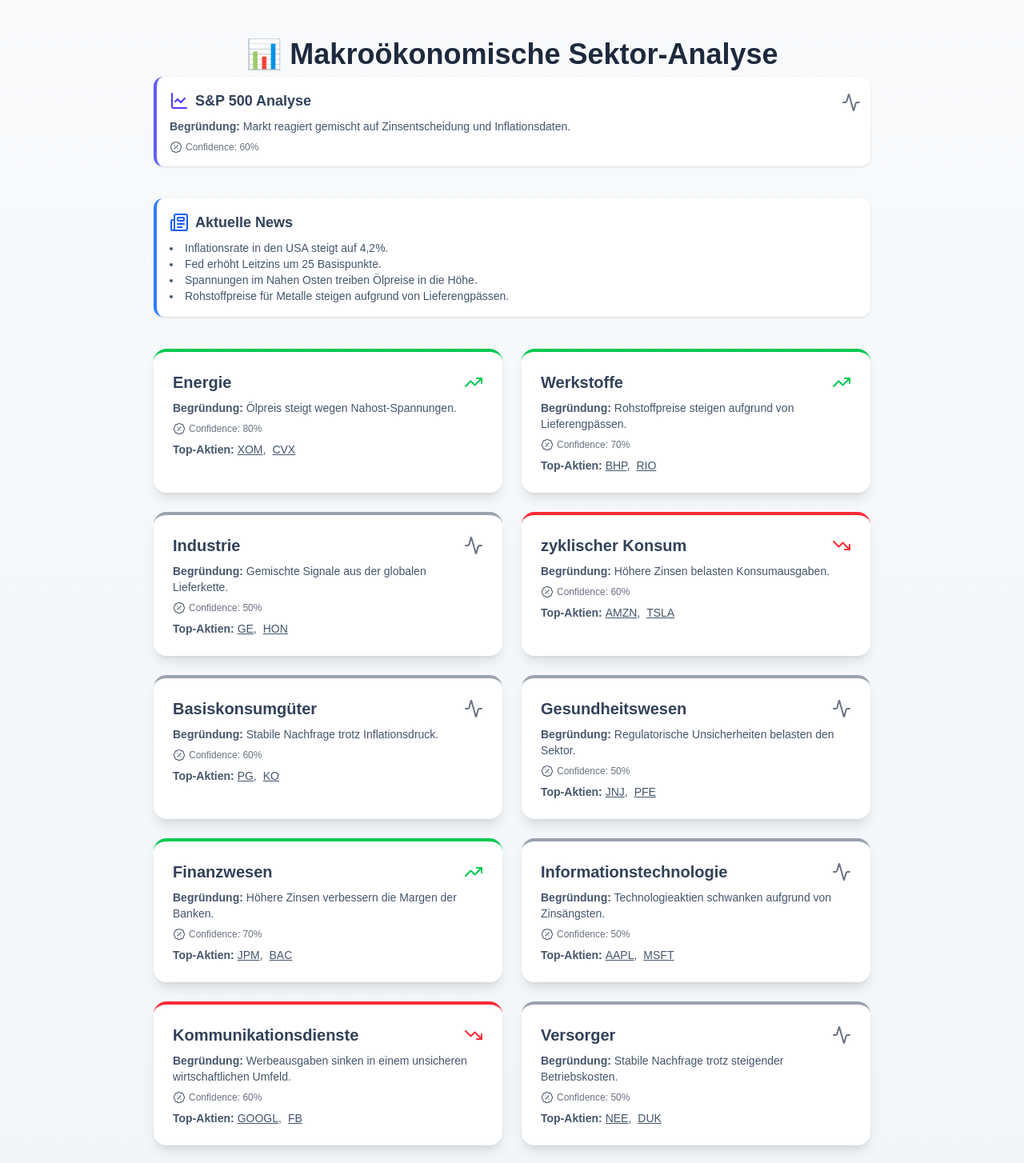
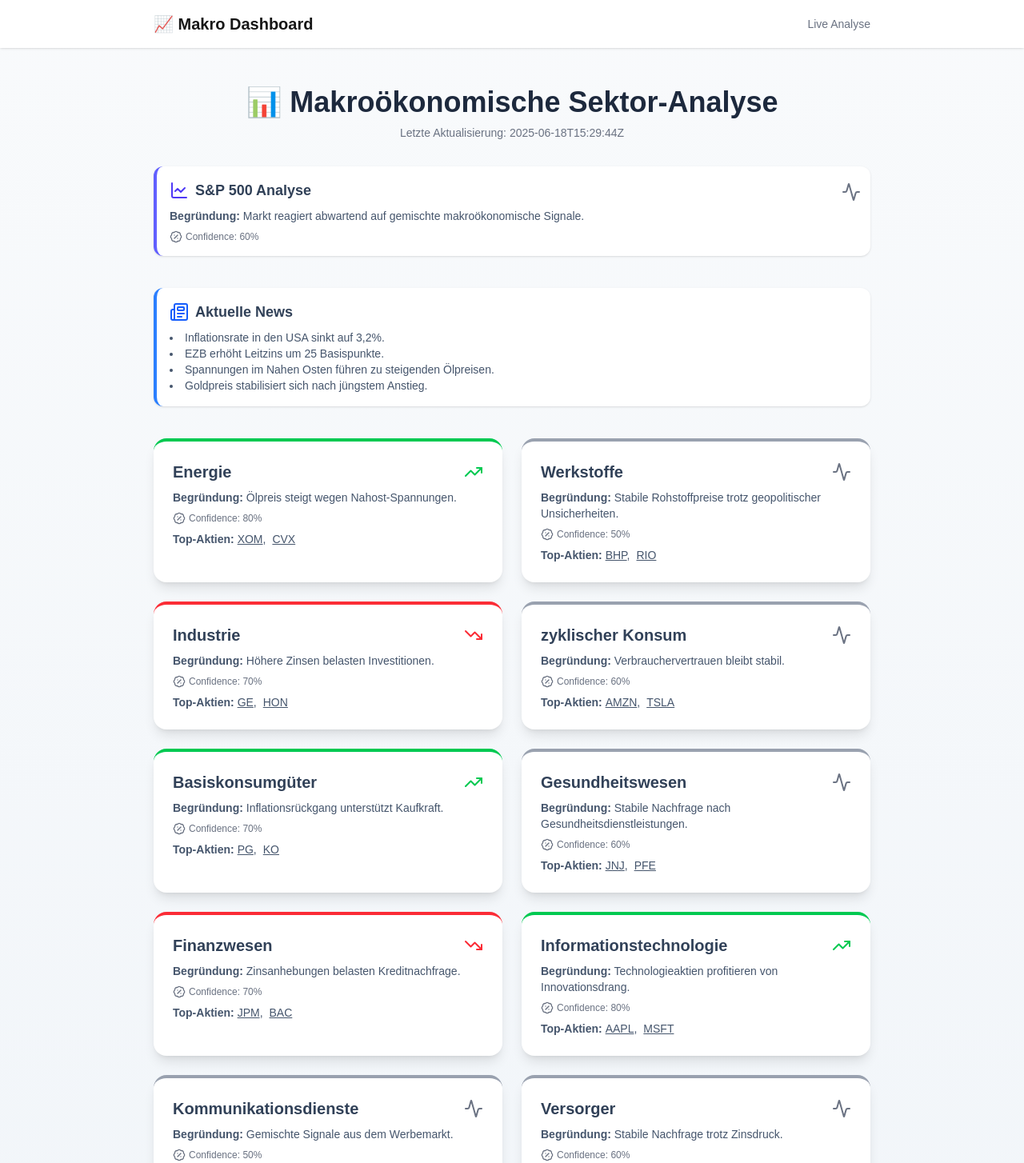
Before and after one commit to bjeschke/finance-app, a Next.js app: page / in a window 1280 px wide. Shown: the top 1454 px of the page at 80% size. Built offline with nearby package versions, Linux system fonts and the light colour scheme.

Commit message:
add header & footer

```diff
--- a/data/latest.json
+++ b/data/latest.json
@@ -1,13 +1,14 @@
 {
+  "timestamp": "2025-06-18T15:29:44Z",
   "news": [
-    "Inflationsrate in den USA steigt auf 4,2%.",
-    "Fed erhöht Leitzins um 25 Basispunkte.",
-    "Spannungen im Nahen Osten treiben Ölpreise in die Höhe.",
-    "Rohstoffpreise für Metalle steigen aufgrund von Lieferengpässen."
+    "Inflationsrate in den USA sinkt auf 3,2%.",
+    "EZB erhöht Leitzins um 25 Basispunkte.",
+    "Spannungen im Nahen Osten führen zu steigenden Ölpreisen.",
+    "Goldpreis stabilisiert sich nach jüngstem Anstieg."
   ],
   "sp500": {
     "trend": "neutral",
-    "reason": "Markt reagiert gemischt auf Zinsentscheidung und Inflationsdaten.",
+    "reason": "Markt reagiert abwartend auf gemischte makroökonomische Signale.",
     "confidence": 0.6
   },
   "sectors": [
@@ -29,9 +30,9 @@
     },
     {
       "sector": "Werkstoffe",
-      "trend": "bullish",
-      "reason": "Rohstoffpreise steigen aufgrund von Lieferengpässen.",
-      "confidence": 0.7,
+      "trend": "neutral",
+      "reason": "Stabile Rohstoffpreise trotz geopolitischer Unsicherheiten.",
+      "confidence": 0.5,
       "top_stocks": [
         {
           "ticker": "BHP",
@@ -45,9 +46,9 @@
     },
     {
       "sector": "Industrie",
-      "trend": "neutral",
-      "reason": "Gemischte Signale aus der globalen Lieferkette.",
-      "confidence": 0.5,
+      "trend": "bearish",
+      "reason": "Höhere Zinsen belasten Investitionen.",
+      "confidence": 0.7,
       "top_stocks": [
         {
           "ticker": "GE",
@@ -61,8 +62,8 @@
     },
     {
       "sector": "zyklischer Konsum",
-      "trend": "bearish",
-      "reason": "Höhere Zinsen belasten Konsumausgaben.",
+      "trend": "neutral",
+      "reason": "Verbrauchervertrauen bleibt stabil.",
       "confidence": 0.6,
       "top_stocks": [
         {
@@ -77,9 +78,9 @@
     },
     {
       "sector": "Basiskonsumgüter",
-      "trend": "neutral",
-      "reason": "Stabile Nachfrage trotz Inflationsdruck.",
-      "confidence": 0.6,
+      "trend": "bullish",
+      "reason": "Inflationsrückgang unterstützt Kaufkraft.",
+      "confidence": 0.7,
       "top_stocks": [
         {
           "ticker": "PG",
@@ -94,8 +95,8 @@
     {
       "sector": "Gesundheitswesen",
       "trend": "neutral",
-      "reason": "Regulatorische Unsicherheiten belasten den Sektor.",
-      "confidence": 0.5,
+      "reason": "Stabile Nachfrage nach Gesundheitsdienstleistungen.",
+      "confidence": 0.6,
       "top_stocks": [
         {
           "ticker": "JNJ",
@@ -109,8 +110,8 @@
     },
     {
       "sector": "Finanzwesen",
-      "trend": "bullish",
-      "reason": "Höhere Zinsen verbessern die Margen der Banken.",
+      "trend": "bearish",
+      "reason": "Zinsanhebungen belasten Kreditnachfrage.",
       "confidence": 0.7,
       "top_stocks": [
         {
@@ -125,9 +126,9 @@
     },
     {
       "sector": "Informationstechnologie",
-      "trend": "neutral",
-      "reason": "Technologieaktien schwanken aufgrund von Zinsängsten.",
-      "confidence": 0.5,
+      "trend": "bullish",
+      "reason": "Technologieaktien profitieren von Innovationsdrang.",
+      "confidence": 0.8,
       "top_stocks": [
         {
           "ticker": "AAPL",
@@ -141,9 +142,9 @@
     },
     {
       "sector": "Kommunikationsdienste",
-      "trend": "bearish",
-      "reason": "Werbeausgaben sinken in einem unsicheren wirtschaftlichen Umfeld.",
-      "confidence": 0.6,
+      "trend": "neutral",
+      "reason": "Gemischte Signale aus dem Werbemarkt.",
+      "confidence": 0.5,
       "top_stocks": [
         {
           "ticker": "GOOGL",
@@ -158,8 +159,8 @@
     {
       "sector": "Versorger",
       "trend": "neutral",
-      "reason": "Stabile Nachfrage trotz steigender Betriebskosten.",
-      "confidence": 0.5,
+      "reason": "Stabile Nachfrage trotz Zinsdruck.",
+      "confidence": 0.6,
       "top_stocks": [
         {
           "ticker": "NEE",
@@ -174,7 +175,7 @@
     {
       "sector": "Immobilien",
       "trend": "bearish",
-      "reason": "Steigende Zinsen belasten den Immobilienmarkt.",
+      "reason": "Steigende Zinsen belasten Immobilienfinanzierung.",
       "confidence": 0.7,
       "top_stocks": [
         {
--- /dev/null
+++ b/src/app/components/Footer.tsx
@@ -0,0 +1,9 @@
+export default function Footer() {
+    return (
+        <footer className="bg-white shadow-inner p-4 mt-12">
+            <div className="max-w-4xl mx-auto text-center text-xs text-gray-500">
+                © {new Date().getFullYear()} Makro Sektor Dashboard
+            </div>
+        </footer>
+    );
+}
--- /dev/null
+++ b/src/app/components/Header.tsx
@@ -0,0 +1,10 @@
+export default function Header() {
+    return (
+        <header className="bg-white shadow p-4 sticky top-0 z-50">
+            <div className="max-w-4xl mx-auto flex justify-between items-center">
+                <h1 className="text-xl font-bold">📈 Makro Dashboard</h1>
+                <span className="text-sm text-gray-500">Live Analyse</span>
+            </div>
+        </header>
+    );
+}
--- a/src/app/layout.tsx
+++ b/src/app/layout.tsx
@@ -2,6 +2,8 @@ import type { Metadata } from "next";
 import { Geist, Geist_Mono } from "next/font/google";
 import "./globals.css";
 import React from "react";
+import Header from "@/app/components/Header";
+import Footer from "@/app/components/Footer";
 
 const geistSans = Geist({
   variable: "--font-geist-sans",
@@ -24,12 +26,12 @@ export default function RootLayout({
   children: React.ReactNode;
 }>) {
   return (
-    <html lang="en">
-      <body
-        className={`${geistSans.variable} ${geistMono.variable} antialiased`}
-      >
+      <html lang="de" className={`${geistSans.variable} ${geistMono.variable}`}>
+      <body className="bg-slate-50 text-slate-800 antialiased font-sans flex flex-col min-h-screen">
+      <Header />
         {children}
+      <Footer />
       </body>
-    </html>
+      </html>
   );
 }
--- a/src/app/page.tsx
+++ b/src/app/page.tsx
@@ -1,6 +1,8 @@
 'use client';
 import { useEffect, useState } from 'react';
 import { BadgePercent, TrendingUp, TrendingDown, Activity, Newspaper, LineChart } from 'lucide-react';
+import Header from "@/app/components/Header";
+import Footer from "@/app/components/Footer";
 
 interface StockItem {
   ticker: string;
--- a/src/lib/gpt.ts
+++ b/src/lib/gpt.ts
@@ -33,6 +33,9 @@ Gib eine zusätzliche Einschätzung zum Gesamtmarkt:
 ### Format:
 Antworte ausschließlich im folgenden JSON-Format:
 
+{
+    "timestamp": "2023-10-01T12:00:00Z",
+},
 {
   "news": ["Kurze Nachricht 1", "Kurze Nachricht 2", "..."],
   "sp500": {
```
